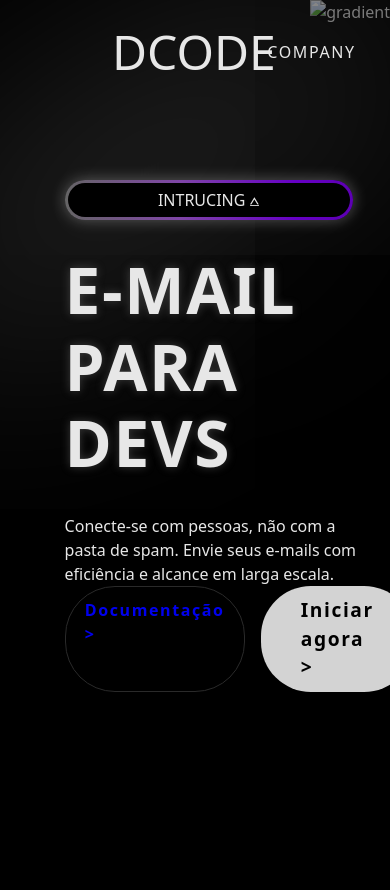
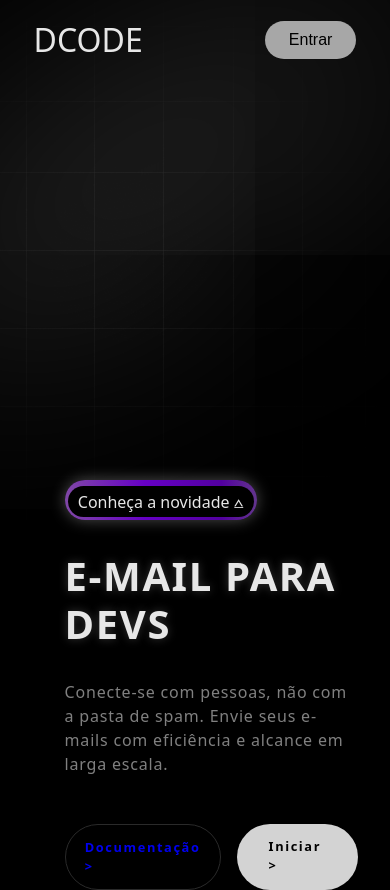
Before and after one commit to deizirrs/dcode-page-3d, a plain HTML site: page index.html in a window 390 px wide. Before the commit the page ends 844 px from the top, so only its background shows below. Drawn offline with nearby package versions, Linux system fonts and the light colour scheme; some packages are replaced by stand-ins of ours; a script that the page names is missing.

Commit message:
feat: apply responsiveness, small layout fixes and animations

```diff
--- a/index.html
+++ b/index.html
@@ -4,8 +4,9 @@
 <head>
     <meta charset="UTF-8">
     <meta name="viewport" content="width=device-width, initial-scale=1.0">
-    <title>Document</title>
+    <title>DCODE</title>
     <link rel="stylesheet" href="style.css">
+    <link rel="stylesheet" href="https://unpkg.com/aos@next/dist/aos.css" />
 </head>
 
 <body>
@@ -14,40 +15,51 @@
 
     <div class="container">
         <header>
-            <h1 class="logo">DCODE</h1>
+            <h1 data-aos="fade-down" data-aos-duration="1500" class="logo">DCODE</h1>
 
             <nav>
-                <a href="#">COMPANY</a>
-                <a href="#">FEATURES</a>
-                <a href="#">RESOURCES</a>
-                <a href="#">DOCS</a>
+                <a data-aos="fade-down" data-aos-duration="1500" href="#">Sobre nós</a>
+                <a data-aos="fade-down" data-aos-duration="2000" href="#">Recursos</a>
+                <a data-aos="fade-down" data-aos-duration="2500" href="#">Guias e Conteúdos</a>
+                <a data-aos="fade-down" data-aos-duration="3000" href="#">Documentação</a>
             </nav>
 
-            <button class="btn-signing">SIGNING</button>
+            <button data-aos="fade-down" data-aos-duration="1500" class="btn-signing">Entrar</button>
         </header>
 
         <main>
             <div class="content">
-                <div class="tag-box">
-                    <div class="tag">INTRUCING &wedbar;</div>
+                <div data-aos="fade-zoom-in" data-aos-easing="ease-in-back" data-aos-delay="300" data-aos-offset="0"
+                    data-aos-duration="1500" class="tag-box">
+                    <div class="tag">Conheça a novidade &wedbar;</div>
                 </div>
 
-                <h1>E-MAIL PARA <br>DEVS </h1>
-                <p class="description">
+                <h1 data-aos="fade-zoom-in" data-aos-easing="ease-in-back" data-aos-delay="300" data-aos-offset="0"
+                    data-aos-duration="2000">E-MAIL PARA <br>DEVS </h1>
+                <p data-aos="fade-zoom-in" data-aos-easing="ease-in-back" data-aos-delay="300" data-aos-offset="0"
+                    data-aos-duration="2500" class="description">
                     Conecte-se com pessoas, não com a pasta de spam. Envie seus e-mails com eficiência e alcance em
                     larga
                     escala.
                 </p>
-                <div class="buttons">
+                <div data-aos="fade-zoom-in" data-aos-easing="ease-in-back" data-aos-delay="300" data-aos-offset="0"
+                    data-aos-duration="3000" class="buttons">
                     <a href="#" class="btn-get-started">Documentação &gt;</a>
-                    <a href="#" class="btn-signing-main">Iniciar agora &gt;</a>
+                    <a href="#" class="btn-signing-main">Iniciar &gt;</a>
                 </div>
             </div>
         </main>
 
-        <spline-viewer class="robot-3d" url="https://prod.spline.design/MATj-17HY5NPbA01/scene.splinecode"></spline-viewer>
+        <spline-viewer data-aos="fade-zoom-in" data-aos-easing="ease-in-back" data-aos-delay="300" data-aos-offset="0"
+            data-aos-duration="3000" class="robot-3d"
+            url="https://prod.spline.design/MATj-17HY5NPbA01/scene.splinecode"></spline-viewer>
     </div>
     <script type="module" src="https://unpkg.com/@splinetool/viewer@1.10.2/build/spline-viewer.js"></script>
+
+    <script src="https://unpkg.com/aos@next/dist/aos.js"></script>
+    <script>
+        AOS.init();
+    </script>
 </body>
 
 </html>
--- a/style.css
+++ b/style.css
@@ -46,7 +46,6 @@ header {
     justify-content: space-between;
     align-items: center;
     padding: 1rem 5rem;
-    z-index: 999;
 }
 
 header h1 {
@@ -69,6 +68,7 @@ nav a {
     transition: color 0.2s ease;
     text-decoration: none;
     color: inherit;
+    z-index: 999;
 }
 
 nav a:hover {
@@ -85,6 +85,7 @@ nav a:hover {
     font-weight: 500;
     transition: background-color 0.2s ease;
     cursor: pointer;
+    z-index: 999;
 }
 
 .btn-signing:hover {
@@ -124,6 +125,7 @@ main {
 
 .tag-box .tag {
     position: absolute;
+    margin-top: 3px;
     inset: 3px 3px 3px 3px;
     background-color: black;
     border-radius: 50px;
@@ -147,7 +149,7 @@ main {
     text-shadow: 0 0 10px rgba(128, 128, 128, 0.418);
 }
 
-.descriotion {
+.description {
     font-size: 1.2rem;
     letter-spacing: 0.05rem;
     max-width: 35rem;
@@ -157,6 +159,7 @@ main {
 .buttons {
     display: flex;
     gap: 1rem;
+    margin-top: 3rem;
 }
 
 .btn-get-started {
@@ -164,13 +167,14 @@ main {
     border: 1px solid #2a2a2a;
     padding: 0.7rem 1.2rem;
     border-radius: 50px;
+    font-size: 1.2rem;
     font-weight: 600;
     letter-spacing: 0.1rem;
     transition: background-color 0.02s ease;
 }
 
 .btn-get-started:hover {
-    background-color: #2a2a2a;
+    background-color: #1a1a1a;
 }
 
 .btn-signing-main {
@@ -189,9 +193,82 @@ main {
     background-color: gray;
 }
 
-.robot-3d{
+.robot-3d {
     position: absolute;
     top: 0;
     right: -20%;
+}
 
+
+/* TABLET RESPONSIVE */
+@media (max-width: 1300px) {
+    header {
+        padding: 1rem 0.5rem;
+    }
+
+    .content {
+        margin-top: 85%;
+    }
+
+    .robot-3d {
+        scale: 0.8;
+        top: -20%;
+        right: 2%;
+    }
 }
+
+/* MOBILE RESPONSIVE */
+@media(max-width: 768px) {
+    header {
+        padding: 1rem 0.1rem;
+    }
+
+    nav {
+        display: none;
+    }
+
+    header h1 {
+        font-size: 2rem;
+    }
+
+    .btn-signing {
+        padding: 0.6rem 1.5rem;
+    }
+
+    .content {
+        margin-top: 25rem;
+    }
+
+    .robot-3d {
+        scale: 0.5;
+        top: -25%;
+        right: 0;
+    }
+
+    .content{
+        max-width: 30rem;
+        margin-left: 10%;
+    }
+
+    .tag-box {
+        width: 12rem;
+    }
+
+    .content h1 {
+        font-size: 2.5rem;
+    }
+
+    .description {
+        font-size: 1rem;
+    }
+
+    .btn-get-started{
+        font-size: 0.8rem;
+        padding: 0.8rem 1.2rem;
+    }
+
+    .btn-signing-main {
+        font-size: 0.8rem;
+        padding: 0.8rem 2rem;
+    }
+}
```
Also changed, not shown: gradient.png (added).
